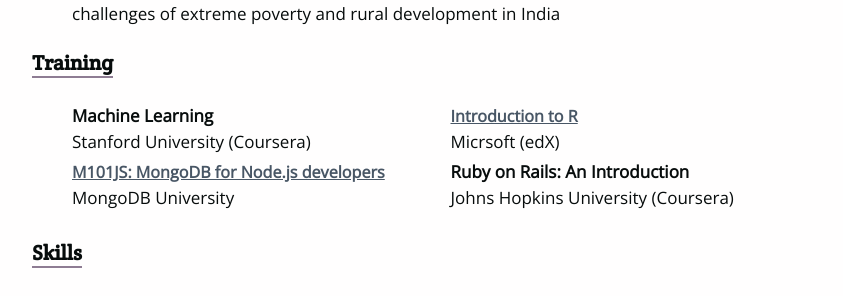
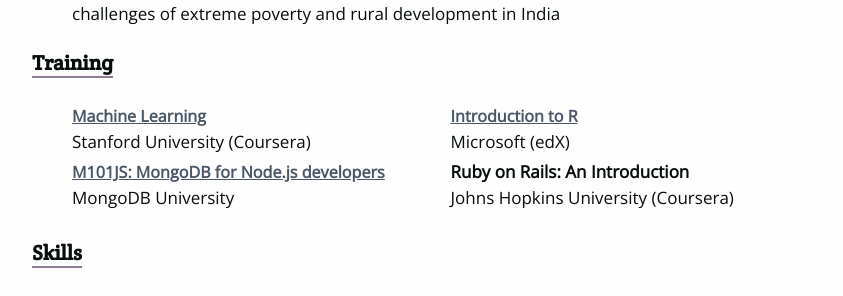
Before and after one commit to bkazi/bkazi.github.io, a Jekyll site: the page built from resume/index.html, in a window 1280 px wide. Shown: the part 1523-1819 px from the top of the page, without its empty margins (218-1061 px from the left). Built offline with Jekyll 4.4.1, drawn with Linux system fonts in a browser that asks for light colours.

```diff
--- a/resume/index.html
+++ b/resume/index.html
@@ -141,9 +141,9 @@ layout: compress
       <div>
         <h3 class="heading">Training</h3>
         <div class="grid">
-            <p><strong>Machine Learning</strong><br>Stanford University (Coursera)</p>
+            <p><a href="https://www.coursera.org/account/accomplishments/certificate/ADJ5K5H8WWYQ">Machine Learning</a><br>Stanford University (Coursera)</p>
             <p><a href="http://university.mongodb.com/course_completion/69c9545f86304f99bd9ab782d336b2b9">M101JS: MongoDB for Node.js developers</a><br>MongoDB University</p>
-            <p><a href="https://verify.edx.org/cert/4ca4b6a442ba499a8c3533684c16bb97">Introduction to R</a><br>Micrsoft (edX)</p>
+            <p><a href="https://verify.edx.org/cert/4ca4b6a442ba499a8c3533684c16bb97">Introduction to R</a><br>Microsoft (edX)</p>
             <p><strong>Ruby on Rails: An Introduction</strong><br>Johns Hopkins University (Coursera)</p>
         </div>
       </div>
```
